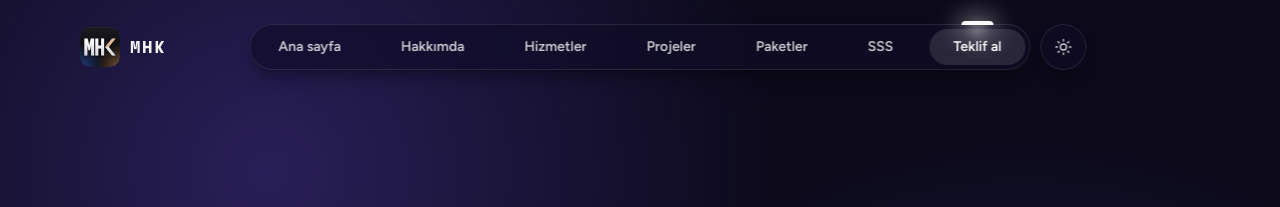
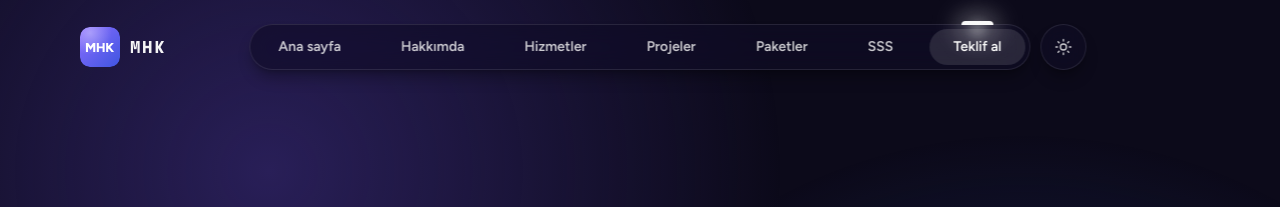
Before and after one commit to MuhammedHmz1453/MuhammedHmz1453.github.io, a Jekyll site: the page built from index.html, in a window 1280 px wide. Shown: the top 207 px of the page. Built offline with Jekyll 4.4.1, drawn with Linux system fonts in a browser that asks for light colours.

Commit message:
Yeni logo: mor-mavi zemin üzerinde beyaz MHK; simgeler ve proje kapağı yenilendi
Co-Authored-By: Claude Opus 5.5 <noreply@anthropic.com>
Claude-Session: https://claude.ai/code/session_015cD98G2LMLwpiJcFaBPEqb

```diff
--- a/404.html
+++ b/404.html
@@ -15,8 +15,8 @@ permalink: /404.html
   <title>Sayfa bulunamadı · {{ g.site_adi | default: tam_ad | escape }}</title>
   <meta name="theme-color" content="#0c0a1a">
 
-  <link rel="icon" href="{{ '/favicon.ico' | relative_url }}?v=3" sizes="48x48">
-  <link rel="icon" href="{{ '/assets/favicon.svg' | relative_url }}?v=3" type="image/svg+xml">
+  <link rel="icon" href="{{ '/favicon.ico' | relative_url }}?v=4" sizes="48x48">
+  <link rel="icon" href="{{ '/assets/favicon.svg' | relative_url }}?v=4" type="image/svg+xml">
   <!-- Yazı tipleri sitenin kendi sunucusundan (Google Fonts yok) -->
   <link rel="preload" href="{{ '/assets/fonts/figtree-latin-wght-normal.woff2' | relative_url }}" as="font" type="font/woff2" crossorigin>
   <link rel="stylesheet" href="{{ '/css/fonts.css' | relative_url }}?v={{ site.time | date: '%s' }}">
@@ -36,7 +36,7 @@ permalink: /404.html
   <header class="site-header">
     <div class="topbar container">
       <a class="nav__brand" href="{{ '/' | relative_url }}" aria-label="Ana sayfaya dön">
-        <img class="nav__mark" src="{{ '/assets/logo.svg' | relative_url }}?v=3" alt="" width="40" height="40">
+        <img class="nav__mark" src="{{ '/assets/logo.svg' | relative_url }}?v=4" alt="" width="40" height="40">
         <span>{% if g.logo_yazi and g.logo_yazi != "" %}{{ g.logo_yazi | escape }}{% else %}{{ g.site_adi | default: tam_ad | downcase | replace: " ", "" | escape }}{% endif %}</span>
       </a>
       <button class="lg-btn lg-btn--icon theme-toggle" type="button" aria-label="Koyu temaya geç" data-theme-toggle>
--- a/_data/projeler.yml
+++ b/_data/projeler.yml
@@ -41,6 +41,6 @@ liste:
       - JavaScript
       - GitHub Pages
     demo: https://mhkaraca.vercel.app/
-    gorsel: /assets/uploads/hamza-karaca-2.jpg
+    gorsel: /assets/uploads/hamza-karaca-3.jpg
     cizim: site
     kod: https://github.com/MuhammedHmz1453/MuhammedHmz1453.github.io
--- a/_layouts/yasal.html
+++ b/_layouts/yasal.html
@@ -13,8 +13,8 @@
   <meta name="description" content="{{ page.aciklama | default: page.title | escape }}">
   <link rel="canonical" href="{{ page.url | absolute_url }}">
   <meta name="theme-color" content="#0c0a1a">
-  <link rel="icon" href="{{ '/favicon.ico' | relative_url }}?v=3" sizes="48x48">
-  <link rel="icon" href="{{ '/assets/favicon.svg' | relative_url }}?v=3" type="image/svg+xml">
+  <link rel="icon" href="{{ '/favicon.ico' | relative_url }}?v=4" sizes="48x48">
+  <link rel="icon" href="{{ '/assets/favicon.svg' | relative_url }}?v=4" type="image/svg+xml">
   <link rel="preload" href="{{ '/assets/fonts/figtree-latin-wght-normal.woff2' | relative_url }}" as="font" type="font/woff2" crossorigin>
   <link rel="stylesheet" href="{{ '/css/fonts.css' | relative_url }}?v={{ site.time | date: '%s' }}">
   <link rel="stylesheet" href="{{ '/css/style.css' | relative_url }}?v={{ site.time | date: '%s' }}">
@@ -31,7 +31,7 @@
   <header class="site-header">
     <div class="topbar container">
       <a class="nav__brand" href="{{ '/' | relative_url }}" aria-label="Ana sayfaya dön">
-        <img class="nav__mark" src="{{ '/assets/logo.svg' | relative_url }}?v=3" alt="" width="40" height="40">
+        <img class="nav__mark" src="{{ '/assets/logo.svg' | relative_url }}?v=4" alt="" width="40" height="40">
         <span>{% if g.logo_yazi and g.logo_yazi != "" %}{{ g.logo_yazi | escape }}{% else %}{{ site_adi | downcase | replace: " ", "" | escape }}{% endif %}</span>
       </a>
       <button class="lg-btn lg-btn--icon theme-toggle" type="button" aria-label="Açık temaya geç" data-theme-toggle>
--- a/admin/config.yml
+++ b/admin/config.yml
@@ -16,7 +16,7 @@ backend:
 # Panelin adı, logosu ve "siteyi gör" bağlantısı
 app_title: Hamza Karaca · Panel
 logo:
-  src: /assets/logo.svg?v=3
+  src: /assets/logo.svg?v=4
 display_url: https://mhkaraca.vercel.app
 
 # Bu sitede sayfa önizlemesi yok; düzenleme ekranı tam genişlikte açılsın
--- a/admin/index.html
+++ b/admin/index.html
@@ -7,8 +7,8 @@
   <meta name="darkreader-lock">
   <meta name="theme-color" content="#0c0a1a">
   <title>Hamza Karaca · Panel</title>
-  <link rel="icon" href="/favicon.ico?v=3" sizes="48x48">
-  <link rel="icon" href="/assets/favicon.svg?v=3" type="image/svg+xml">
+  <link rel="icon" href="/favicon.ico?v=4" sizes="48x48">
+  <link rel="icon" href="/assets/favicon.svg?v=4" type="image/svg+xml">
   <link rel="stylesheet" href="/css/fonts.css">
   <style>
     /* =========================================================
--- a/index.html
+++ b/index.html
@@ -43,9 +43,9 @@
   <meta name="theme-color" content="#0c0a1a">
 
   <!-- Sekme logosu: her tarayıcı için ICO, destekleyenlere keskin SVG -->
-  <link rel="icon" href="{{ '/favicon.ico' | relative_url }}?v=3" sizes="48x48">
-  <link rel="icon" href="{{ '/assets/favicon.svg' | relative_url }}?v=3" type="image/svg+xml">
-  <link rel="apple-touch-icon" href="assets/apple-touch-icon.png?v=3">
+  <link rel="icon" href="{{ '/favicon.ico' | relative_url }}?v=4" sizes="48x48">
+  <link rel="icon" href="{{ '/assets/favicon.svg' | relative_url }}?v=4" type="image/svg+xml">
+  <link rel="apple-touch-icon" href="assets/apple-touch-icon.png?v=4">
 
   <!-- Yazı tipleri sitenin kendi sunucusundan (Google Fonts yok) -->
   <link rel="preload" href="{{ '/assets/fonts/figtree-latin-wght-normal.woff2' | relative_url }}" as="font" type="font/woff2" crossorigin>
@@ -70,7 +70,7 @@
   <header class="site-header">
     <div class="topbar container">
       <a class="nav__brand" href="{{ '/' | relative_url }}" aria-label="Sayfayı yenile" data-reload>
-        <img class="nav__mark" src="assets/logo.svg?v=3" alt="" width="40" height="40">
+        <img class="nav__mark" src="assets/logo.svg?v=4" alt="" width="40" height="40">
         <span>{% if g.logo_yazi and g.logo_yazi != "" %}{{ g.logo_yazi | escape }}{% else %}{{ g.site_adi | default: tam_ad | downcase | replace: " ", "" | escape }}{% endif %}</span>
       </a>
     </div>
@@ -565,7 +565,7 @@
       <div class="footer__top">
         <div class="footer__brand">
           <a class="footer__logo" href="#" aria-label="Sayfanın başına dön">
-            <img src="assets/logo.svg?v=3" alt="" width="44" height="44" loading="lazy">
+            <img src="assets/logo.svg?v=4" alt="" width="44" height="44" loading="lazy">
             <span>{{ g.site_adi | default: tam_ad | escape }}</span>
           </a>
           {%- if g.alt_yazi and g.alt_yazi != "" %}
```
Also changed, not shown: assets/apple-touch-icon.png, assets/favicon.svg, assets/logo.svg, assets/uploads/hamza-karaca-2.jpg (deleted), assets/uploads/hamza-karaca-3.jpg (added), favicon.ico, lg2-d.png (added), lg2-f.png (added), lg2-m.png (added), lg2-t.png (added).
